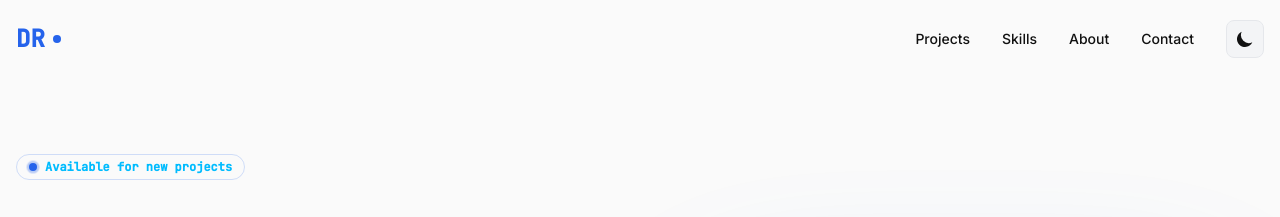
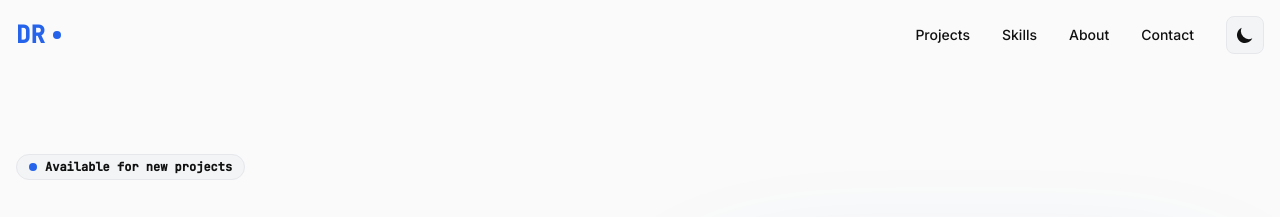
Before and after one commit to darshandevelopes/portfolio, a React (Vite) app: page / in a window 1280 px wide. Shown: the top 217 px of the page. Built offline with nearby package versions, Linux system fonts and the light colour scheme.

Commit message:
refactor: optimize performance with non-blocking CSS, improved transition animations, and refined UI component styles

```diff
--- a/src/components/Contact.jsx
+++ b/src/components/Contact.jsx
@@ -50,7 +50,7 @@ const Contact = () => {
                 target="_blank"
                 rel="noopener noreferrer"
                 aria-label={`Visit my ${link.name} profile`}
-                className="group p-6 rounded-2xl border border-border bg-bg-surface hover:border-accent hover:bg-accent-muted/5 transition-all"
+                className="group rounded-2xl border border-border bg-bg-surface p-6 transition-[border-color,background-color] duration-200 hover:border-accent hover:bg-accent-muted/5"
               >
                 <div className="text-3xl text-text-muted group-hover:text-accent transition-colors flex justify-center mb-3">
                   {link.icon}
--- a/src/components/Footer.jsx
+++ b/src/components/Footer.jsx
@@ -15,9 +15,9 @@ const Footer = () => {
             href="https://pagespeed.web.dev/analysis?url=https://darshan-rahate.pages.dev"
             target="_blank"
             rel="noopener noreferrer"
-            className="flex items-center gap-2 rounded-lg border border-emerald-500/40 bg-emerald-500/10 px-3 py-1.5 font-mono text-xs font-bold text-emerald-500 transition-colors hover:bg-emerald-500/15"
+            className="flex items-center gap-2 rounded-lg border border-border bg-bg-card px-3 py-1.5 font-mono text-xs font-bold text-text-primary transition-[border-color,background-color] duration-200 hover:border-emerald-500/60 hover:bg-bg-surface"
           >
-            <HiLightningBolt aria-hidden /> PageSpeed Insights
+            <HiLightningBolt className="shrink-0 text-emerald-400" aria-hidden /> PageSpeed Insights
           </a>
 
           <div className="h-4 w-[1px] bg-border hidden md:block"></div>
--- a/src/components/Hero.jsx
+++ b/src/components/Hero.jsx
@@ -8,11 +8,8 @@ const Hero = () => {
     <section id="hero" className="min-h-screen flex items-center pt-20">
       <div className="container grid md:grid-cols-2 gap-12 items-center">
         <div>
-          <div className="mb-6 inline-flex items-center gap-2 rounded-full border border-accent/20 bg-accent-muted px-3 py-1 font-mono text-xs font-bold text-sky-400">
-            <span className="relative flex h-2 w-2">
-              <span className="animate-ping absolute inline-flex h-full w-full rounded-full bg-accent opacity-75"></span>
-              <span className="relative inline-flex rounded-full h-2 w-2 bg-accent"></span>
-            </span>
+          <div className="mb-6 inline-flex items-center gap-2 rounded-full border border-border bg-bg-surface px-3 py-1 font-mono text-xs font-semibold text-text-primary">
+            <span className="h-2 w-2 shrink-0 rounded-full bg-accent" aria-hidden />
             Available for new projects
           </div>
 
@@ -81,7 +78,7 @@ const Hero = () => {
 
                <div className="flex gap-2">
                  <span className="text-accent">$</span>
-                 <span className="animate-pulse underline decoration-accent">_</span>
+                 <span className="terminal-cursor underline decoration-accent">_</span>
                </div>
              </div>
           </div>
--- a/src/components/Navbar.jsx
+++ b/src/components/Navbar.jsx
@@ -31,13 +31,13 @@ const Navbar = () => {
   ];
 
   return (
-    <nav className={`fixed w-full z-50 transition-all duration-300 ${scrolled ? 'glass-effect py-3' : 'bg-transparent py-5'}`}>
+    <nav className={`fixed z-50 w-full py-4 ${scrolled ? 'glass-effect' : 'bg-transparent'}`}>
       <div className="container flex justify-between items-center">
         {/* Logo */}
-        <Link to="hero" smooth={true} href="#hero" className="cursor-pointer group" aria-label="Go to Hero section">
+        <Link to="hero" smooth={true} href="#hero" className="cursor-pointer" aria-label="Go to Hero section">
           <div className="flex items-center gap-2">
-            <span className="text-2xl font-bold font-mono text-accent">DR</span>
-            <div className="h-2 w-2 rounded-full bg-accent group-hover:animate-ping"></div>
+            <span className="font-mono text-2xl font-bold text-accent">DR</span>
+            <span className="h-2 w-2 rounded-full bg-accent" aria-hidden />
           </div>
         </Link>
 
@@ -57,7 +57,7 @@ const Navbar = () => {
           ))}
           <button
             onClick={toggleTheme}
-            className="p-2 rounded-lg bg-bg-surface border border-border hover:border-accent transition-all"
+            className="rounded-lg border border-border bg-bg-surface p-2 transition-[border-color,background-color] duration-200 hover:border-accent"
             aria-label="Toggle Theme"
           >
             {theme === 'dark' ? <HiSun className="text-xl" /> : <HiMoon className="text-xl" />}
--- a/src/index.css
+++ b/src/index.css
@@ -15,7 +15,10 @@
   --space-md: 1rem;
   --space-lg: 2rem;
   --space-xl: 4rem;
-  --transition: all 0.3s cubic-bezier(0.4, 0, 0.2, 1);
+  --ease-out: cubic-bezier(0.4, 0, 0.2, 1);
+  --transition-ui: transform 0.25s var(--ease-out), border-color 0.25s var(--ease-out),
+    background-color 0.25s var(--ease-out), color 0.25s var(--ease-out), opacity 0.25s var(--ease-out),
+    box-shadow 0.25s var(--ease-out);
 }
 
 [data-theme="light"] {
@@ -63,8 +66,7 @@
       scroll-behavior: auto;
     }
 
-    .animate-ping,
-    .animate-pulse,
+    .terminal-cursor,
     .slide-in {
       animation: none !important;
     }
@@ -143,7 +145,7 @@
     border-radius: 0.5rem;
     font-weight: 600;
     cursor: pointer;
-    transition: var(--transition);
+    transition: var(--transition-ui);
     text-decoration: none;
     border: none;
     font: inherit;
@@ -161,7 +163,7 @@
 
   .btn-primary:hover {
     transform: translateY(-2px);
-    filter: brightness(1.05);
+    box-shadow: 0 10px 28px -10px color-mix(in srgb, var(--accent) 55%, transparent);
   }
 
   .btn-outline {
@@ -181,7 +183,7 @@
     border: 1px solid var(--border);
     border-radius: 1rem;
     padding: 1.5rem;
-    transition: var(--transition);
+    transition: var(--transition-ui);
   }
 
   .card:hover {
@@ -215,29 +217,20 @@
     }
   }
 
-  @keyframes ping {
-    75%,
+  /* Opacity-only blink — compositor-friendly (avoids filter/layout animations) */
+  .terminal-cursor {
+    animation: terminalBlink 1s steps(1, end) infinite;
+    will-change: opacity;
+  }
+
+  @keyframes terminalBlink {
+    0%,
+    49% {
+      opacity: 1;
+    }
+    50%,
     100% {
-      transform: scale(2);
       opacity: 0;
     }
   }
-
-  .animate-ping {
-    animation: ping 1s cubic-bezier(0, 0, 0.2, 1) infinite;
-  }
-
-  @keyframes pulse {
-    0%,
-    100% {
-      opacity: 1;
-    }
-    50% {
-      opacity: 0.5;
-    }
-  }
-
-  .animate-pulse {
-    animation: pulse 2s cubic-bezier(0.4, 0, 0.6, 1) infinite;
-  }
 }
--- /dev/null
+++ b/vite-plugin-non-blocking-css.js
@@ -0,0 +1,18 @@
+/**
+ * Turns the main hashed stylesheet into a non-render-blocking load
+ * (preload + onload → stylesheet), matching PageSpeed guidance for LCP/FCP.
+ */
+export function nonBlockingCss() {
+  return {
+    name: 'non-blocking-css',
+    apply: 'build',
+    transformIndexHtml(html) {
+      return html.replace(
+        /<link rel="stylesheet" crossorigin href="(\/assets\/[^"]+\.css)">/,
+        (_, href) =>
+          `<link rel="preload" href="${href}" as="style" crossorigin onload="this.onload=null;this.rel='stylesheet'">` +
+          `<noscript><link rel="stylesheet" crossorigin href="${href}"></noscript>`
+      )
+    },
+  }
+}
--- a/vite.config.js
+++ b/vite.config.js
@@ -1,10 +1,11 @@
 import { defineConfig } from 'vite'
 import react from '@vitejs/plugin-react'
 import tailwindcss from '@tailwindcss/vite'
+import { nonBlockingCss } from './vite-plugin-non-blocking-css.js'
 
 // https://vite.dev/config/
 export default defineConfig({
-  plugins: [react(), tailwindcss()],
+  plugins: [react(), tailwindcss(), nonBlockingCss()],
   build: {
     rollupOptions: {
       output: {
```
Also changed, not shown: 1 other file (tests, documents, lock files or other folders).
